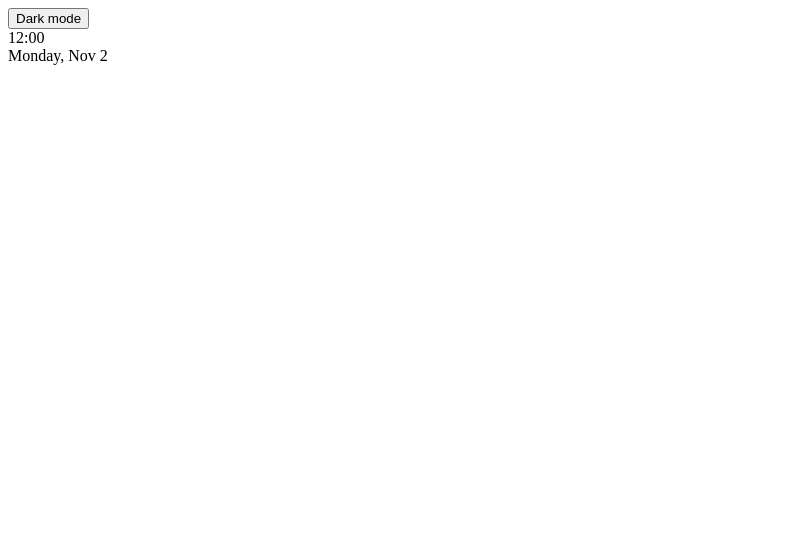
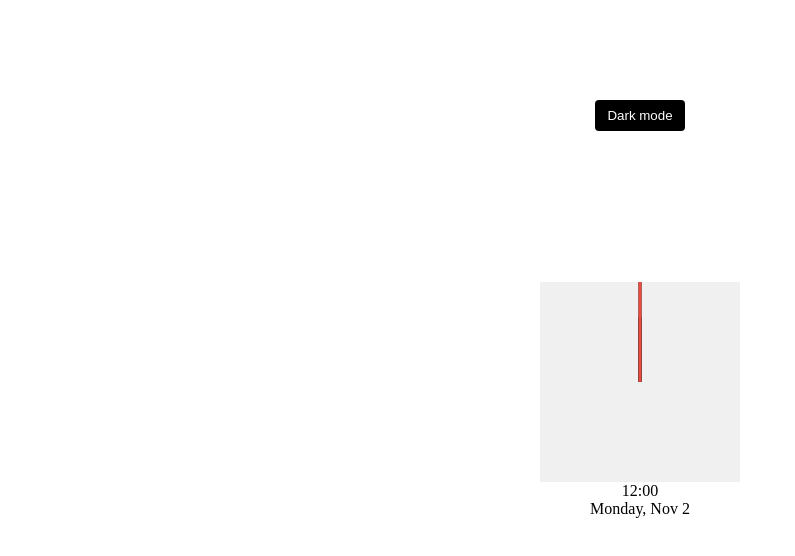
Before and after one commit to mamismeda/theme-clock, a plain HTML site: page index.html in a window 1280 px wide. Shown: the whole page, without its empty margins (0-795 px from the left). Drawn offline with Linux system fonts and the light colour scheme.

Commit message:
end of part css and whole html ,

```diff
--- a/index.html
+++ b/index.html
@@ -4,6 +4,7 @@
     <meta charset="UTF-8" />
     <meta http-equiv="X-UA-Compatible" content="IE=edge" />
     <meta name="viewport" content="width=device-width, initial-scale=1.0" />
+    <link rel="stylesheet" href="style.css" />
     <title>Theme Clock</title>
   </head>
   <body>
@@ -20,5 +21,7 @@
       <div class="time">12:00</div>
       <div class="date">Monday, Nov <span class="circle">2</span></div>
     </div>
+
+    <script src="script.js"></script>
   </body>
 </html>
--- a/style.css
+++ b/style.css
@@ -0,0 +1,85 @@
+* {
+  box-sizing: border-box;
+}
+
+:root {
+  --primary-color: #000;
+  --secondary-color: #fff;
+}
+
+html{
+  transition: all 0.5s ease-in;
+}
+
+html.dark {
+  --primary-color: #fff;
+  --secondary-color: #333;
+}
+
+html.dark{
+  background-color: #111;
+  color: var(--primary-color);
+}
+
+body {
+  display: flex;
+  align-items: center;
+  justify-content: center;
+  height: 100vh;
+  overflow: hidden;
+  margin: 0;
+}
+
+.toggle{
+  cursor: pointer;
+  background-color: var(--primary-color);
+  color:var(--secondary-color);
+  border: 0;
+  border-radius: 4px;
+  padding: 8px 12px;
+  position: absolute;
+  top: 100px;
+}
+
+.toggle:focus{
+  outline: none;
+}
+
+.clock-container{
+  display: flex;
+  flex-direction: column;
+  justify-content: space-between;
+  align-items: center;
+}
+
+.clock{
+  position: relative;
+  width: 200px;
+  height: 200px;
+  background-color: #f0f0f0;
+}
+
+.needle{
+  background-color: var(--primary-color);
+  position: absolute;
+  top: 50%;
+  left: 50%;
+  height: 65px;
+  width: 3px;
+  transform-origin: bottom center;
+}
+
+.needle.hour{
+  transform: translate(-50%, -100%) rotate(0deg);
+}
+
+.needle.minute{
+  transform: translate(-50%, -100%) rotate(0deg);
+  height: 100px;
+}
+
+.needle.second{
+  transform: translate(-50%, -100%) rotate(0deg);
+  height: 100px;
+  background-color: #e74c3c;
+}
```
